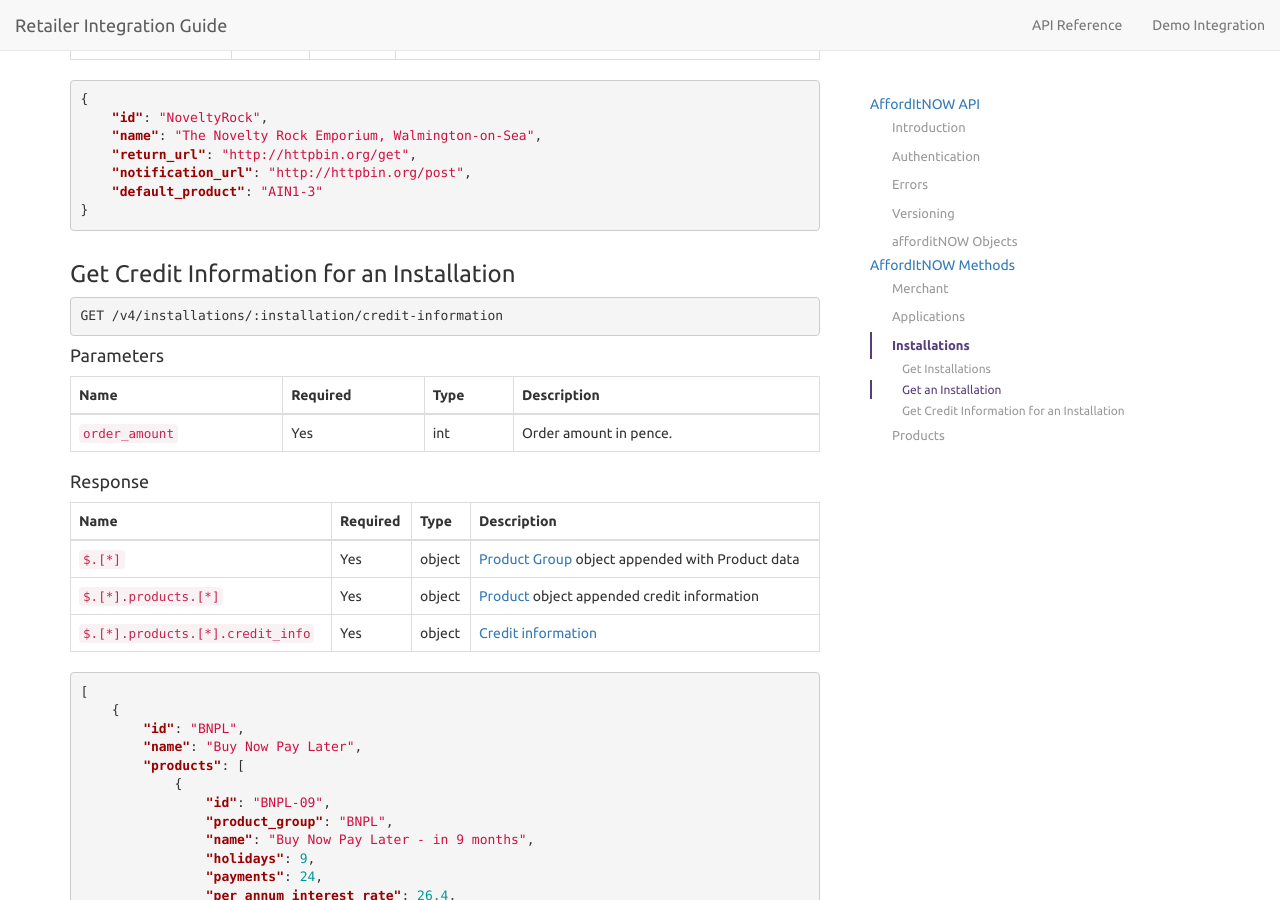
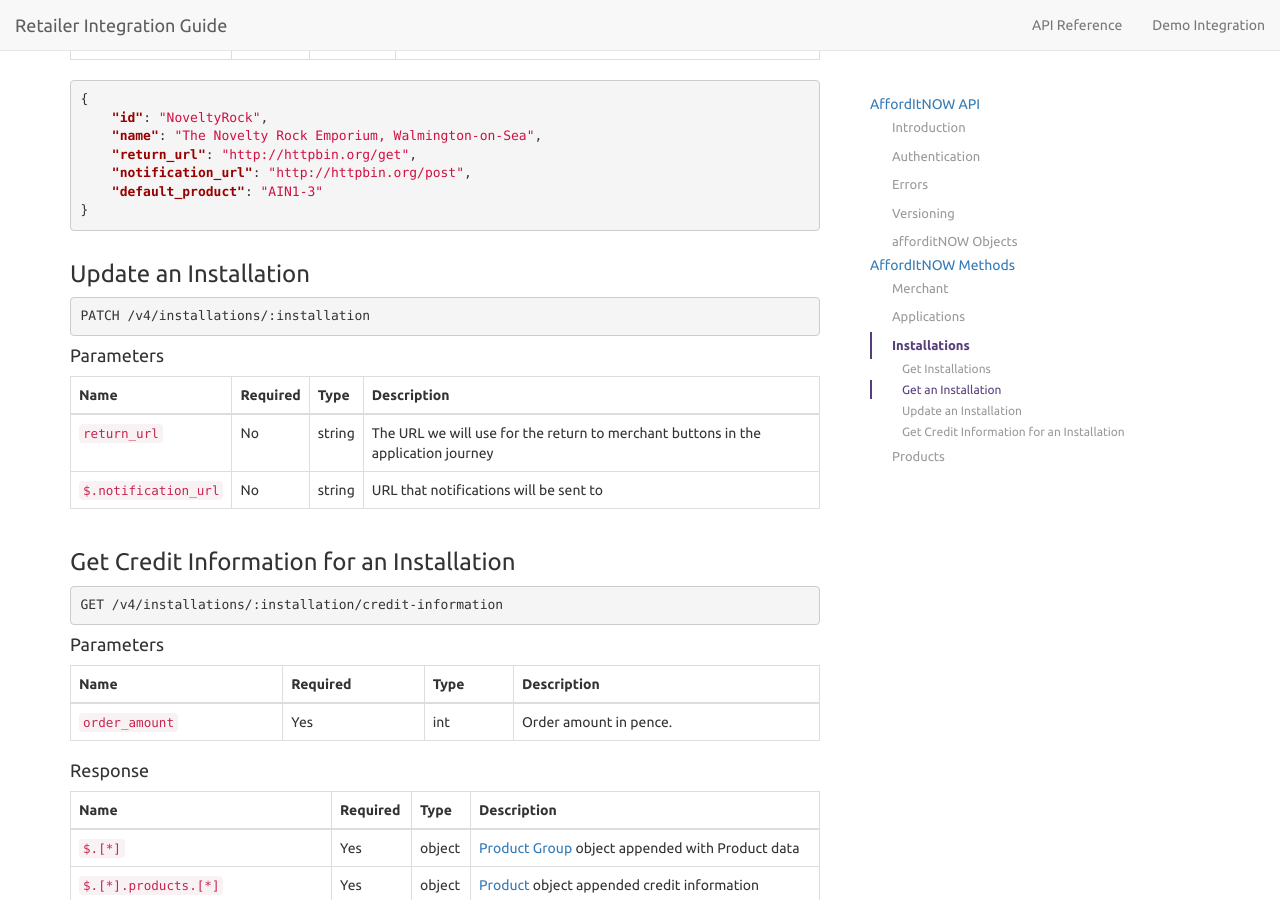
Before and after one commit to PayBreak/retailer-integration-guide, a Jekyll site: the page built from api/index.md, in a window 1280 px wide and 900 px high, scrolled down 12443 px. Built offline with Jekyll 4.4.1, drawn with Linux system fonts in a browser that asks for light colours; nearby versions of some CDN libraries; Markdown is read by kramdown in place of the engine named in the settings; some of the changed text lies outside the part shown.

Commit message:
Update Instalaltion

````diff
--- a/_includes/v4/installations.md
+++ b/_includes/v4/installations.md
@@ -42,6 +42,19 @@ Name | Required | Type | Description
     "default_product": "AIN1-3"
 }
 ```
+
+### Update an Installation
+
+```
+PATCH {{ site.data.globals.api_prefix }}/installations/:installation
+```
+
+#### Parameters
+
+Name | Required | Type | Description
+--- | --- | --- | ---
+`return_url` | No | string | The URL we will use for the return to merchant buttons in the application journey
+`$.notification_url` | No | string | URL that notifications will be sent to
 
 ### Get Credit Information for an Installation
 
--- a/_includes/v4/toc.html
+++ b/_includes/v4/toc.html
@@ -49,6 +49,7 @@
         <ul class="nav nav-stacked">
             <li><a href="#get-installations">Get Installations</a></li>
             <li><a href="#get-an-installation">Get an Installation</a></li>
+            <li><a href="#update-an-installation">Update an Installation</a></li>
             <li><a href="#get-credit-information-for-an-installation">Get Credit Information for an Installation</a></li>
         </ul>
     </li>
````
Also changed, not shown: _includes/v4/applications.md (+1 -1 lines).
